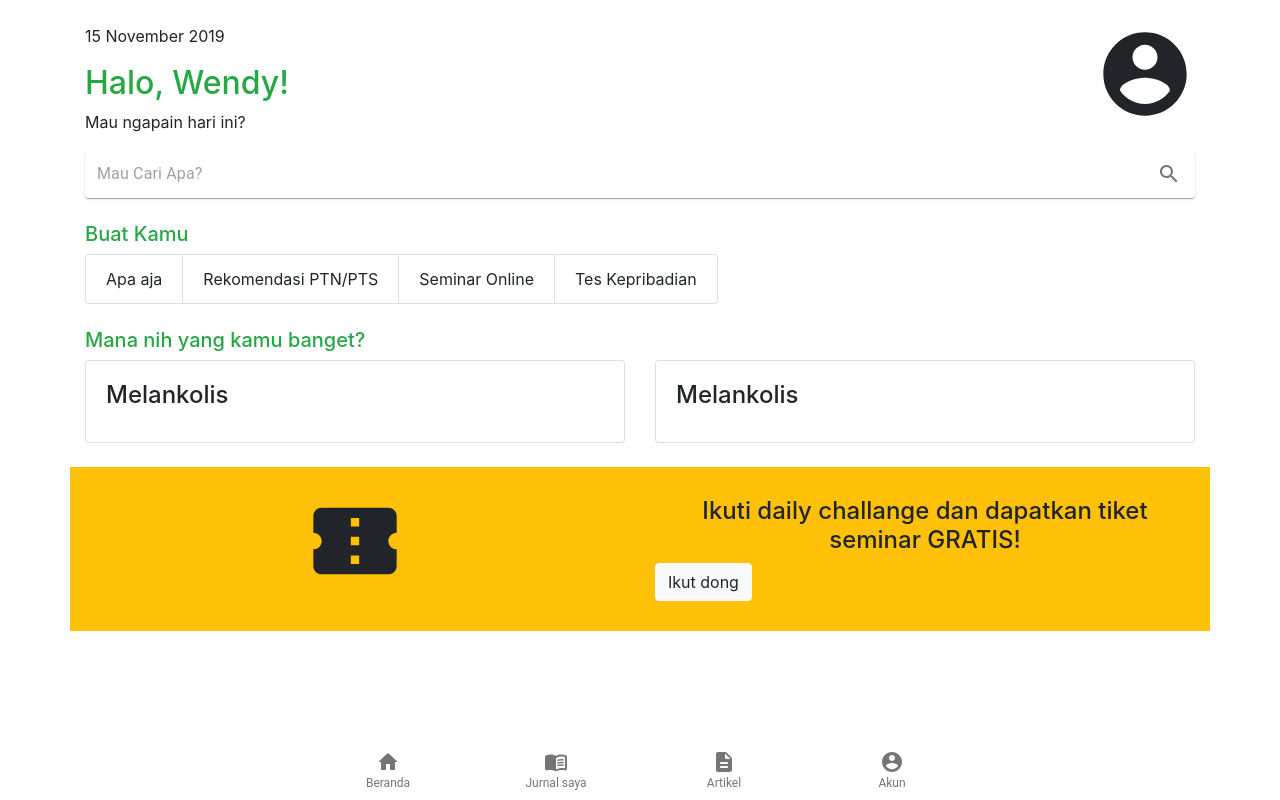
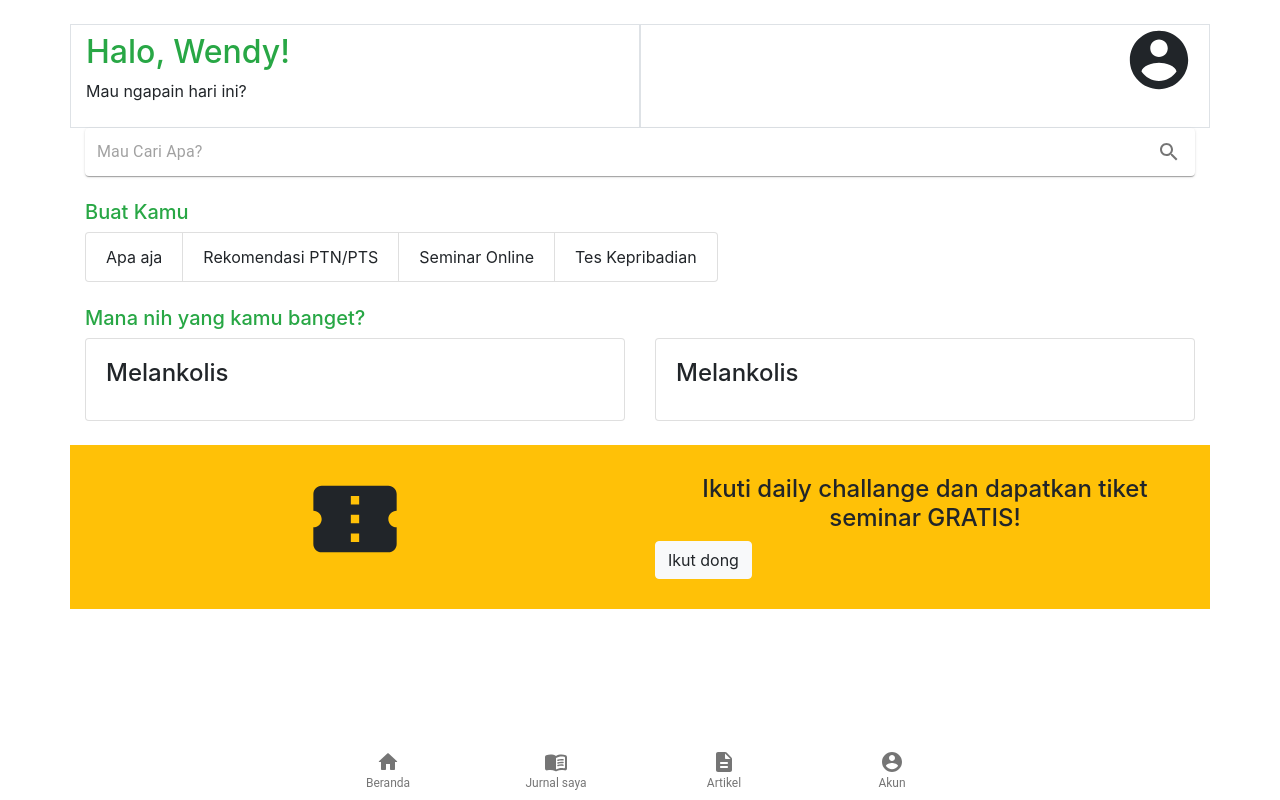
Before and after one commit to Syandana/Journal-Zhifa, a Next.js app: page / in a window 1280 px wide. Built offline with nearby package versions, Linux system fonts and the light colour scheme.

Commit message:
removed date

```diff
--- a/components/BannerTop.js
+++ b/components/BannerTop.js
@@ -3,13 +3,12 @@ import AccountCircleIcon from '@material-ui/icons/AccountCircle';
 const BannerTop = () => (
   <div className="container">
     <div className="row">
-      <div className="col">
-        <p>15 November 2019</p>
+      <div className="col border py-2">
         <h2 className="text-success">Halo, Wendy!</h2>
         <p>Mau ngapain hari ini?</p>
       </div>
-      <div className="col">
-        <p className="text-right"><AccountCircleIcon style={{ fontSize: 100 }}/></p>
+      <div className="col border">
+        <h2 className="text-right"><AccountCircleIcon style={{ fontSize: 70 }}/></h2>
       </div>
     </div>
   </div>
```
